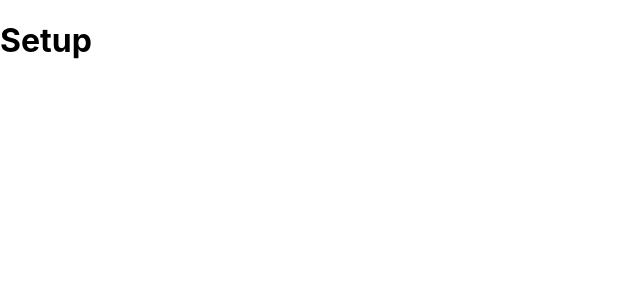
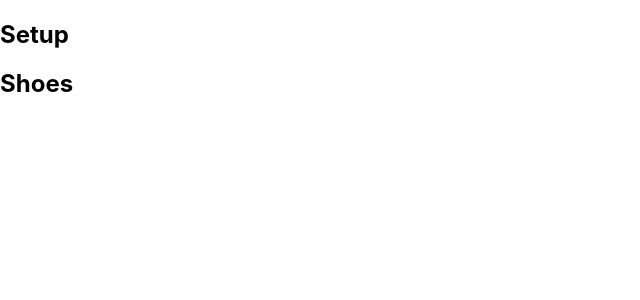
Before and after one commit to Aeickelman40/Backend-Stretch-UI, a React (Create React App) app: page / in a window 1280 px wide. Shown: the top 300 px of the page, without its empty margins (0-640 px from the left). Built offline with nearby package versions, Linux system fonts and the light colour scheme.

Commit message:
Create basic component setup

```diff
--- a/src/App/App.js
+++ b/src/App/App.js
@@ -1,5 +1,7 @@
 import React, { Component } from 'react';
 import './App.css';
+import ShoeBox from '../ShoeBox/ShoeBox'
+import Shoes from '../Shoes/Shoes'
 
 class App extends Component {
   constructor () {
@@ -14,9 +16,12 @@ class App extends Component {
 
   render() {
     return (
+      <section>
       <h1>Setup</h1>
+      <ShoeBox />
+      </section>
     );
-}
+  }
 }
 
 export default App;
--- a/src/ShoeBox/ShoeBox.js
+++ b/src/ShoeBox/ShoeBox.js
@@ -0,0 +1,10 @@
+import React from 'react'
+import Shoes from '../Shoes/Shoes'
+
+const ShoeBox = () => {
+    return (
+        <Shoes />
+    )
+}
+
+export default ShoeBox;
--- a/src/Shoes/Shoes.js
+++ b/src/Shoes/Shoes.js
@@ -0,0 +1,9 @@
+import React from 'react'
+
+const Shoes = () => {
+    return (
+        <h1>Shoes</h1>
+    )
+}
+
+export default Shoes;
```
